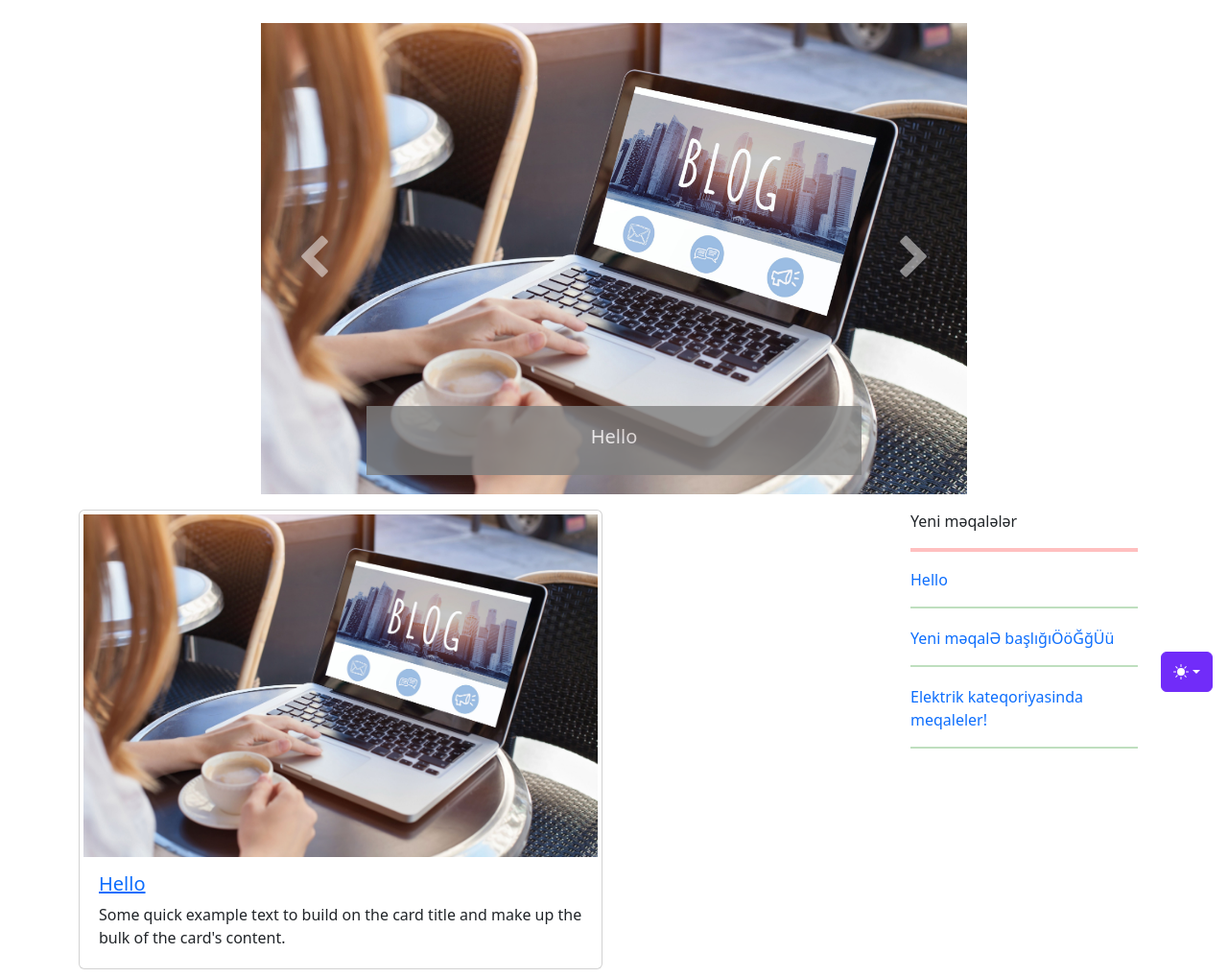
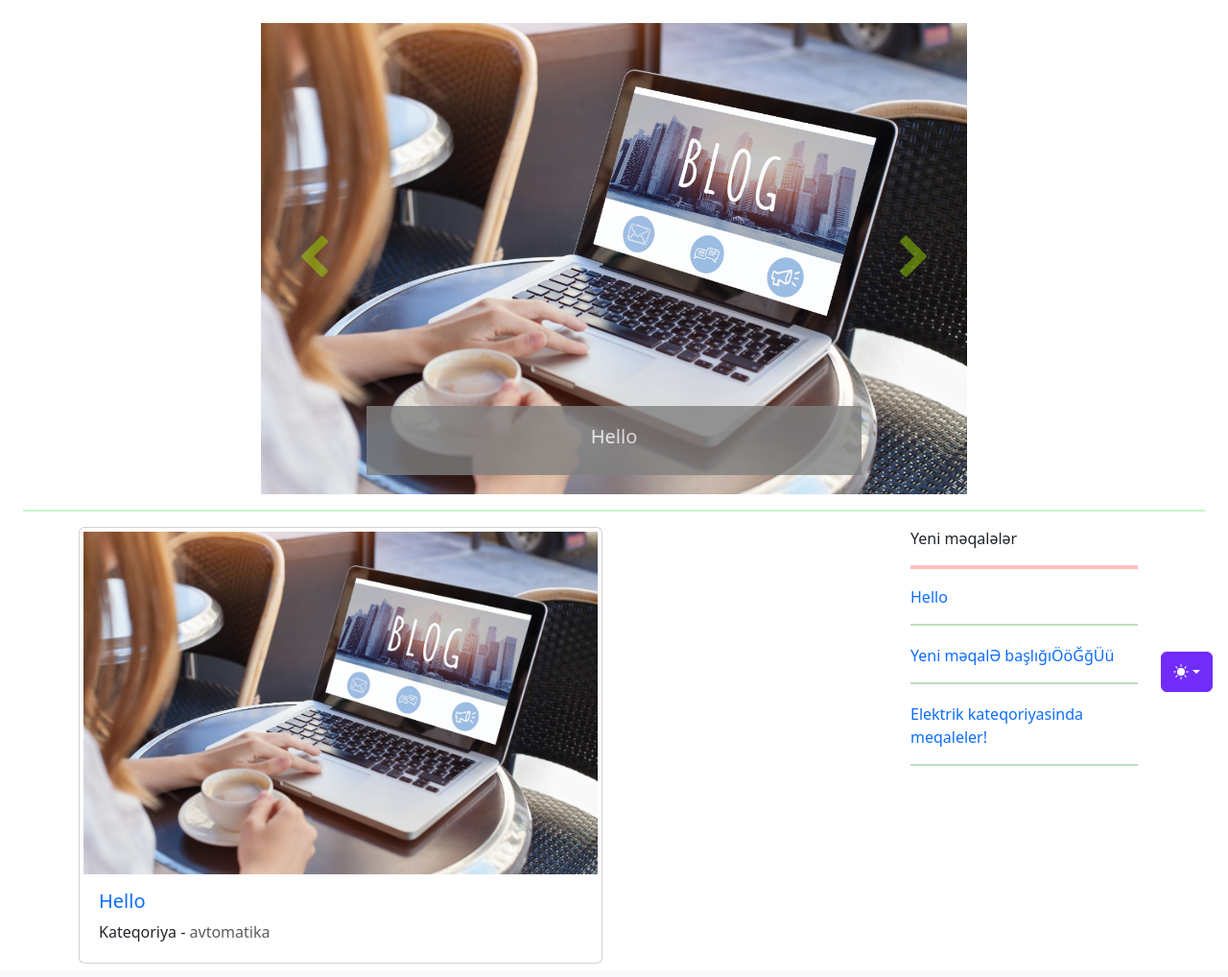
Before and after one commit to SahibFarhadov/x-lab, a Django app: page / in a window 1280 px wide. Shown: the part 63-1081 px from the top of the page at 96% size. Run offline with Django 4.2, Linux system fonts and the light colour scheme; data comes from the database, SQL or seed files in the repository; some libraries are stand-ins or nearby versions.

Commit message:
index sehifesinde deyisiklikler edildi.

```diff
--- a/xlab_container/blog/static/blog/css/blog_index.css
+++ b/xlab_container/blog/static/blog/css/blog_index.css
@@ -6,8 +6,13 @@
 }
 .karusel_basliq{
     text-decoration: none;
-    color: white;
+    color: rgb(255, 255, 255);
 }
 .karusel_basliq:hover{
     text-decoration: underline;
 }
+hr.divider{
+    border: none;
+    border-top: 2px solid rgb(21, 226, 21);
+    overflow: visible;
+}
--- a/xlab_container/blog/templates/blog/index.html
+++ b/xlab_container/blog/templates/blog/index.html
@@ -11,7 +11,7 @@
 {% endblock  %}
 {% block content %}
     <div class="container-fluid mt-4">
-        <div class="container">
+        <div class="container mb-2">
             <div class="row">
                 <div class="col-lg-2"></div>
                 <div class="col-lg-8">
@@ -23,8 +23,8 @@
                                     <a href="{%url 'yazini_tap' yazi.blog_slug%}" target="_blank" rel="noopener noreferrer">
                                         <img src="{{yazi.karusel_sekli.url}}" class="d-block w-100" alt="...">
                                     </a>
-                                    <div class="carousel-caption d-block d-md-block d-sm-block d-xs-block bg-light" style="background-color: gray!important;opacity: .8; color: white;">
-                                        <h5 class="">
+                                    <div class="carousel-caption d-block d-md-block d-sm-block d-xs-block" style="background-color: gray!important;opacity: .8; color: white;">
+                                        <h5>
                                             <a class="karusel_basliq" href="{%url 'yazini_tap' yazi.blog_slug%}" target="_blank" rel="noopener noreferrer">
                                                 {{yazi.basliq}}
                                             </a>
@@ -35,11 +35,11 @@
                           {%endfor%}
                         </div>
                         <button class="carousel-control-prev" type="button" data-bs-target="#carouselExample" data-bs-slide="prev">
-                            <i class="fa fa-chevron-left" style="font-size:48px;color:white"></i>
+                            <i class="fa fa-chevron-left" style="font-size:48px;color:rgb(153, 216, 5)"></i>
                           <span class="visually-hidden">Previous</span>
                         </button>
                         <button class="carousel-control-next" type="button" data-bs-target="#carouselExample" data-bs-slide="next">
-                            <i class="fa fa-chevron-right" style="font-size:48px;color:white"></i>
+                            <i class="fa fa-chevron-right" style="font-size:48px;color:rgb(153, 216, 5)"></i>
                         <span class="visually-hidden">Next</span>
                         </button>
                       </div>
@@ -47,6 +47,7 @@
                 <div class="col-lg-2"></div>
             </div>
         </div>
+        <hr class="divider">
         <div class="container-lg mt-3 mb-2">
             <div class="row">
                 <div class="col-lg-6">
@@ -56,9 +57,13 @@
                         </a>
                         <div class="card-body">
                           <h5 class="card-title">
-                            <a href="{%url 'yazini_tap' cox_oxunulan.blog_slug%}" target="_blank" title="{{cox_oxunulan.basliq}}">{{cox_oxunulan.basliq}}</a>
+                            <a class="cox_oxunulan" href="{%url 'yazini_tap' cox_oxunulan.blog_slug%}" target="_blank" title="{{cox_oxunulan.basliq}}">{{cox_oxunulan.basliq}}</a>
                           </h5>
-                          <p class="card-text">Some quick example text to build on the card title and make up the bulk of the card's content.</p>
+                          <p class="card-text">Kateqoriya -
+                            {%for kateqoriya in cox_oxunulan.blog_kateqoriya.all%}
+                                <span class="text-body-secondary">{{kateqoriya.kateqoriya_adi|lower}}&nbsp;</span>
+                            {%endfor%}
+                          </p>
                         </div>
                       </div>
                 </div>
```
